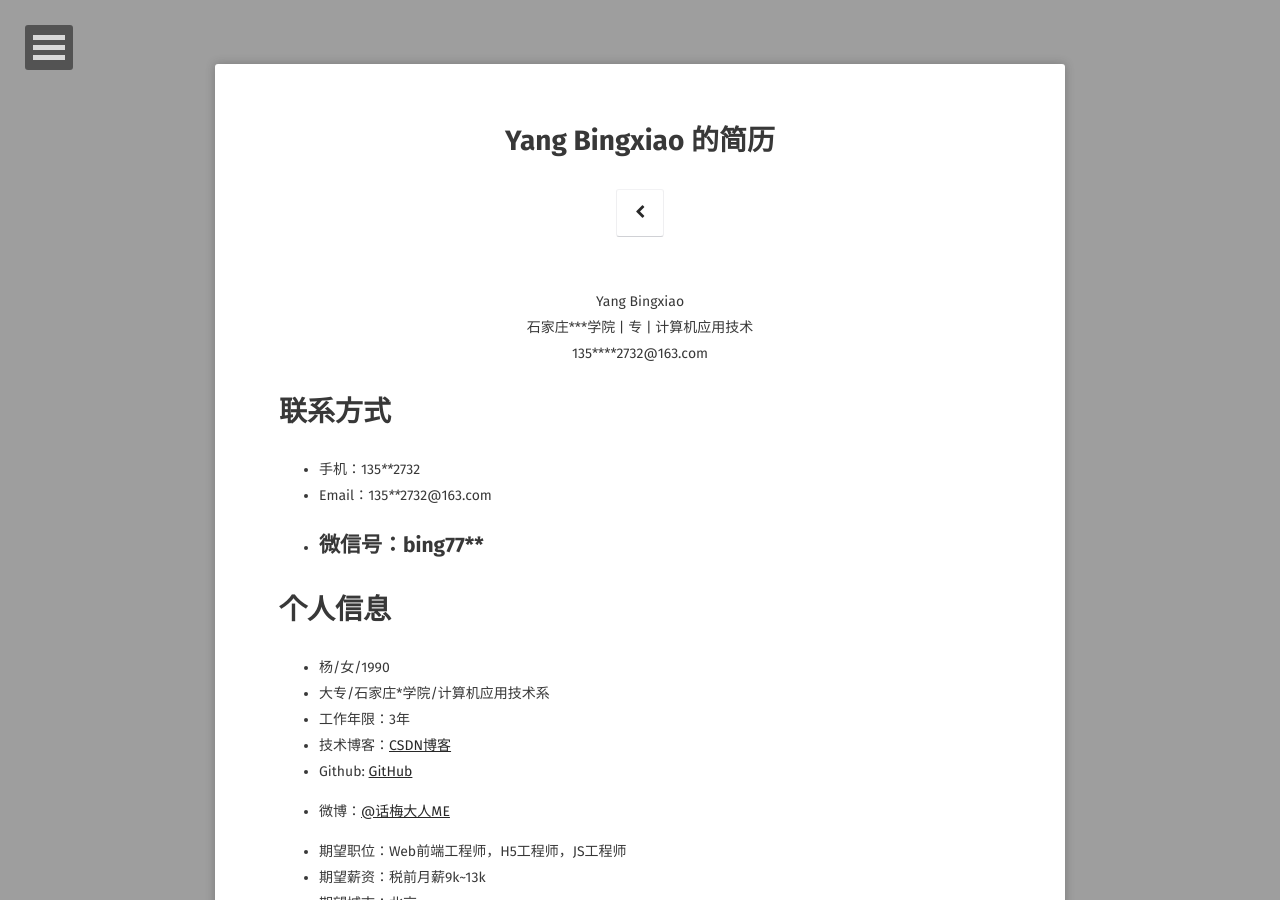
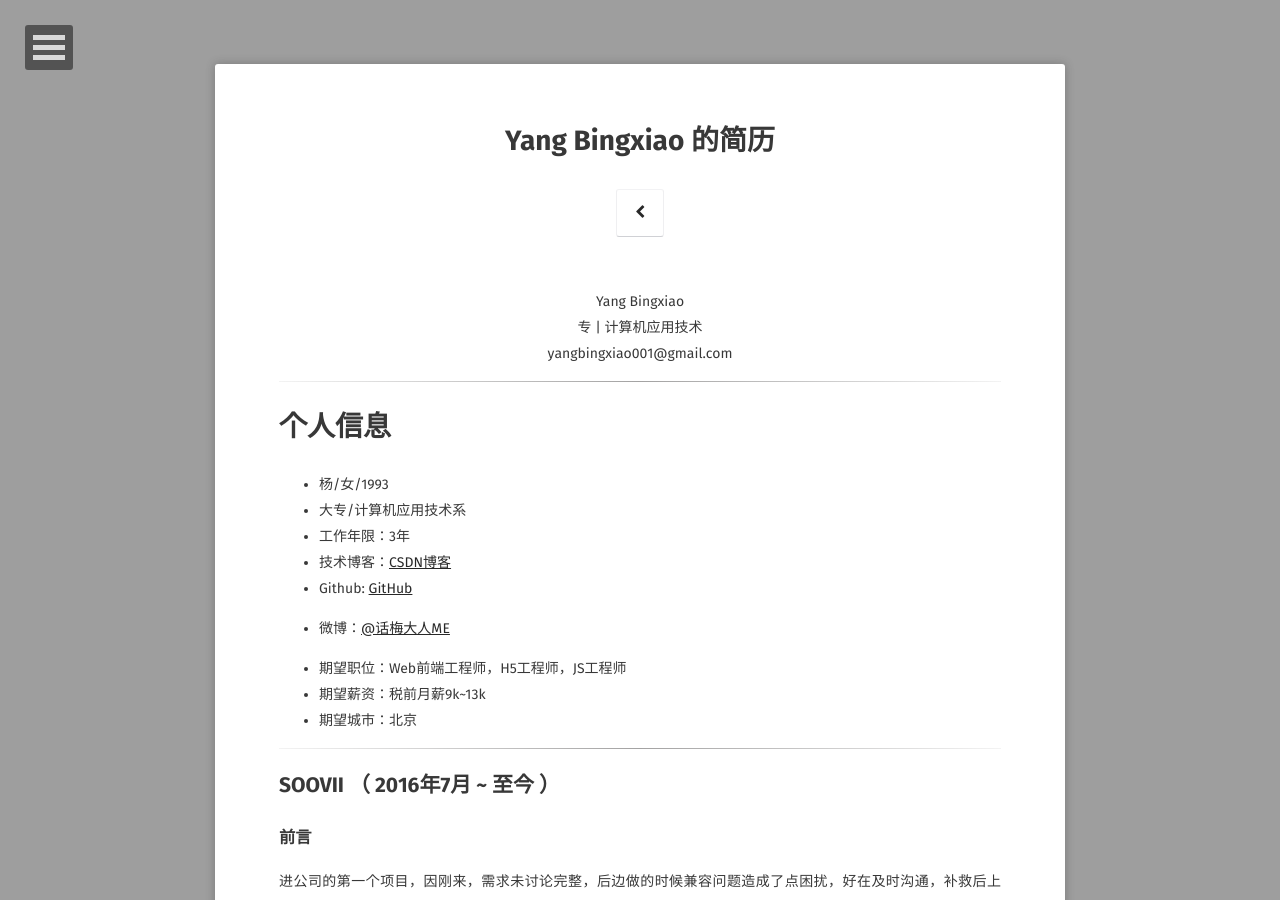
Before and after one commit to ybx13579/IceYang.github.io, a Jekyll site: the page built from about/index.md, in a window 1280 px wide and 900 px high. Built offline with Jekyll 4.4.1, drawn with Linux system fonts in a browser that asks for light colours; some web fonts are replaced.

Commit message:
Update index.md

```diff
--- a/about/index.md
+++ b/about/index.md
@@ -8,20 +8,16 @@ comments: false
 ---
 
 <center>Yang Bingxiao</center>
-<center>石家庄***学院 | 专 | 计算机应用技术</center>
-<center>135****2732@163.com</center>
+<center> 专 | 计算机应用技术</center>
+<center>yangbingxiao001@gmail.com</center>
 
-# 联系方式
 
-- 手机：135****2732
-- Email：135****2732@163.com
-- 微信号：bing77**
 ---
 
 # 个人信息
 
- - 杨/女/1990
- - 大专/石家庄*学院/计算机应用技术系
+ - 杨/女/1993
+ - 大专/计算机应用技术系
  - 工作年限：3年
  - 技术博客：[CSDN博客](http://blog.csdn.net/YangBingX)
  - Github: [GitHub](https://github.com/ybx13579)
```
